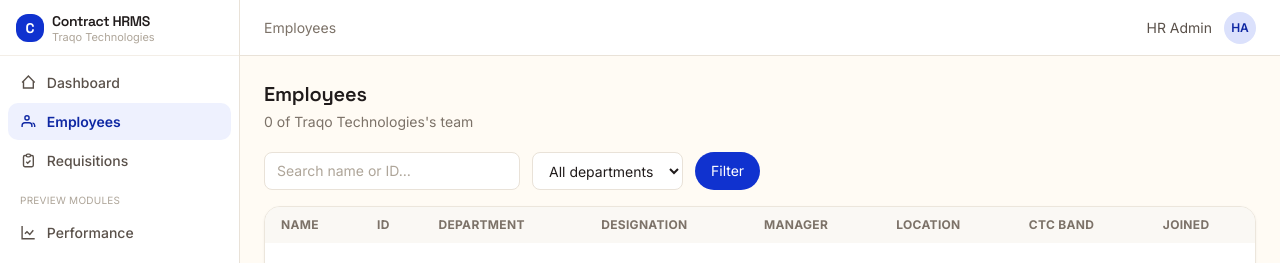
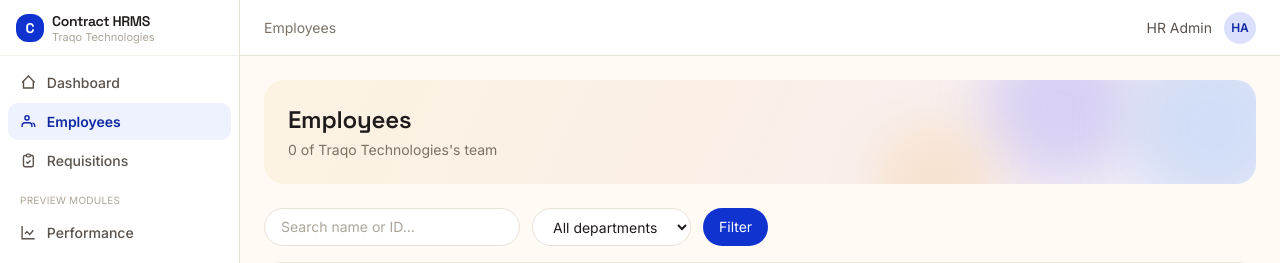
Before and after one commit to Bhargava-codes/hiring-assistant, a FastAPI app: page /employees in a window 1280 px wide. Shown: the top 263 px of the page. Run offline with FastAPI, Linux system fonts and the light colour scheme; data that the repository does not hold is empty; some libraries are stand-ins or nearby versions.

Commit message:
Add Deel pastel accents: hero bands, decorative blobs, pill inputs
- Reusable _hero.html pastel gradient band with soft blurred blobs (lavender /
  sky / peach), used on Dashboard, Requisitions, and Employees headers
- Decorative corner blobs on the draft empty-state
- Pill-shaped search/select inputs and a rounder intake chat composer
Keeps data-dense tables/panels clean; accents live on headers and empty states.

Co-Authored-By: Claude Opus 4.8 <noreply@anthropic.com>

```diff
--- /dev/null
+++ b/app/templates/_hero.html
@@ -0,0 +1,13 @@
+{# Deel-style pastel hero band. Params: title, subtitle (optional), badge (optional html) #}
+<div class="hero px-6 py-6 mb-6">
+  <div class="blob blob-lav" style="width:150px;height:150px;top:-50px;right:120px;"></div>
+  <div class="blob blob-sky" style="width:170px;height:170px;top:-40px;right:-40px;"></div>
+  <div class="blob blob-peach" style="width:120px;height:120px;bottom:-60px;right:260px;opacity:.5;"></div>
+  <div class="hero-body flex items-end justify-between gap-4">
+    <div>
+      <h1 class="text-2xl font-semibold">{{ title }}</h1>
+      {% if subtitle %}<p class="text-sm text-gray-500 mt-1">{{ subtitle }}</p>{% endif %}
+    </div>
+    {% if badge %}<div>{{ badge|safe }}</div>{% endif %}
+  </div>
+</div>
--- a/app/templates/base.html
+++ b/app/templates/base.html
@@ -47,6 +47,15 @@
   .badge { display:inline-flex; align-items:center; padding:.125rem .5rem; border-radius:9999px; font-size:.7rem; font-weight:600; }
   /* Solid action buttons default to Deel-style pills. */
   button.btn, a.btn { border-radius:9999px; }
+  /* Deel-style soft pastel hero band with blurred decorative blobs. */
+  .hero { position:relative; overflow:hidden; border-radius:1.25rem;
+          background:linear-gradient(115deg,#FCF3E3 0%,#FBEFE6 45%,#F4F0FB 100%); }
+  .hero > .hero-body { position:relative; z-index:1; }
+  .blob { position:absolute; border-radius:9999px; filter:blur(26px); opacity:.65; pointer-events:none; }
+  .blob-lav { background:#C9C0F5; } .blob-sky { background:#BFD4F6; }
+  .blob-peach { background:#F7D6AE; } .blob-mint { background:#BCE9D4; }
+  /* Deel-style pill inputs. */
+  .pill-input { border-radius:9999px; }
   .prose-mini h1{font-size:1.35rem;font-weight:700;margin:.4rem 0 .5rem;}
   .prose-mini h2{font-size:1.05rem;font-weight:700;margin:1rem 0 .35rem;color:#201B1B;}
   .prose-mini h3{font-size:.95rem;font-weight:600;margin:.75rem 0 .25rem;}
--- a/app/templates/dashboard.html
+++ b/app/templates/dashboard.html
@@ -1,7 +1,8 @@
 {% extends "base.html" %}
 {% block content %}
-<h1 class="text-xl font-semibold mb-1">Dashboard</h1>
-<p class="text-sm text-gray-500 mb-5">Company overview · {{ org_name }}</p>
+{% with title="Dashboard", subtitle="Company overview · " ~ org_name %}
+  {% include "_hero.html" %}
+{% endwith %}
 
 <div class="grid grid-cols-1 sm:grid-cols-2 lg:grid-cols-4 gap-4 mb-6">
   {% for c in cards %}
--- a/app/templates/employees.html
+++ b/app/templates/employees.html
@@ -1,12 +1,13 @@
 {% extends "base.html" %}
 {% block content %}
-<h1 class="text-xl font-semibold mb-1">Employees</h1>
-<p class="text-sm text-gray-500 mb-5">{{ employees|length }} of {{ org_name }}'s team</p>
+{% with title="Employees", subtitle=(employees|length|string) ~ " of " ~ org_name ~ "'s team" %}
+  {% include "_hero.html" %}
+{% endwith %}
 
 <form method="get" class="flex flex-wrap gap-3 mb-4">
   <input name="q" value="{{ q }}" placeholder="Search name or ID…"
-         class="border border-gray-200 rounded-lg px-3 py-2 text-sm w-64 focus:outline-none focus:ring-2 focus:ring-brand-100">
-  <select name="dept" class="border border-gray-200 rounded-lg px-3 py-2 text-sm bg-white">
+         class="border border-gray-200 rounded-full px-4 py-2 text-sm w-64 bg-white focus:outline-none focus:ring-2 focus:ring-brand-100">
+  <select name="dept" class="border border-gray-200 rounded-full px-4 py-2 text-sm bg-white">
     <option value="">All departments</option>
     {% for d in departments %}
     <option value="{{ d }}" {{ 'selected' if d==dept }}>{{ d }}</option>
--- a/app/templates/intake.html
+++ b/app/templates/intake.html
@@ -21,7 +21,7 @@
     <div id="typing" class="px-4 pb-2 text-xs text-gray-400 hidden">Agent is typing…</div>
     <form id="chat-form" class="border-t border-gray-100 p-3 flex gap-2">
       <textarea id="chat-input" rows="2" placeholder="Type the hiring manager's answer…"
-        class="flex-1 border border-gray-200 rounded-lg px-3 py-2 text-sm resize-none focus:outline-none focus:ring-2 focus:ring-brand-100"></textarea>
+        class="flex-1 border border-gray-200 rounded-2xl px-4 py-2 text-sm resize-none focus:outline-none focus:ring-2 focus:ring-brand-100"></textarea>
       <button id="send-btn" class="bg-brand-600 text-white text-sm px-4 rounded-full hover:bg-brand-700 self-stretch">Send</button>
     </form>
   </div>
--- a/app/templates/requisition_draft.html
+++ b/app/templates/requisition_draft.html
@@ -2,12 +2,16 @@
 {% block content %}
 {% include "_req_header.html" %}
 
-<div class="card p-8 max-w-xl text-center">
+<div class="card p-8 max-w-xl text-center relative overflow-hidden">
+  <div class="blob blob-lav" style="width:120px;height:120px;top:-50px;left:-30px;opacity:.4;"></div>
+  <div class="blob blob-sky" style="width:130px;height:130px;bottom:-60px;right:-30px;opacity:.4;"></div>
+  <div class="relative">
   <div class="w-12 h-12 rounded-full bg-brand-100 text-brand-700 grid place-items-center mx-auto mb-3 text-lg">📝</div>
   <h2 class="font-semibold mb-1">This requisition is a draft</h2>
   <p class="text-sm text-gray-500 mb-5">No Role Contract has been captured yet. Start the discovery-agent intake to build one.</p>
   <form method="post" action="/requisitions/{{ req.id }}/start-intake">
     <button class="bg-brand-600 text-white text-sm px-5 py-2.5 rounded-full hover:bg-brand-700">Start intake →</button>
   </form>
+  </div>
 </div>
 {% endblock %}
```
Also changed, not shown: app/templates/requisitions.html (+4 -7 lines).
